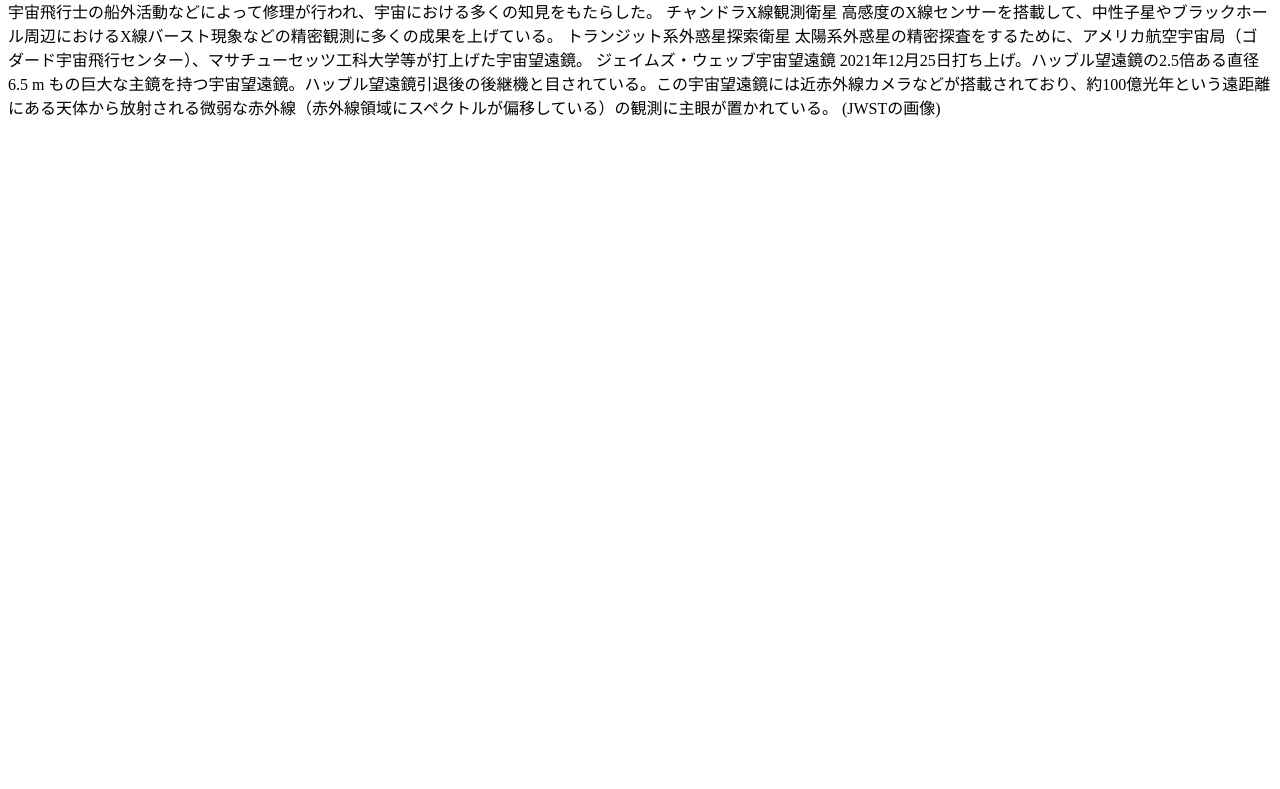
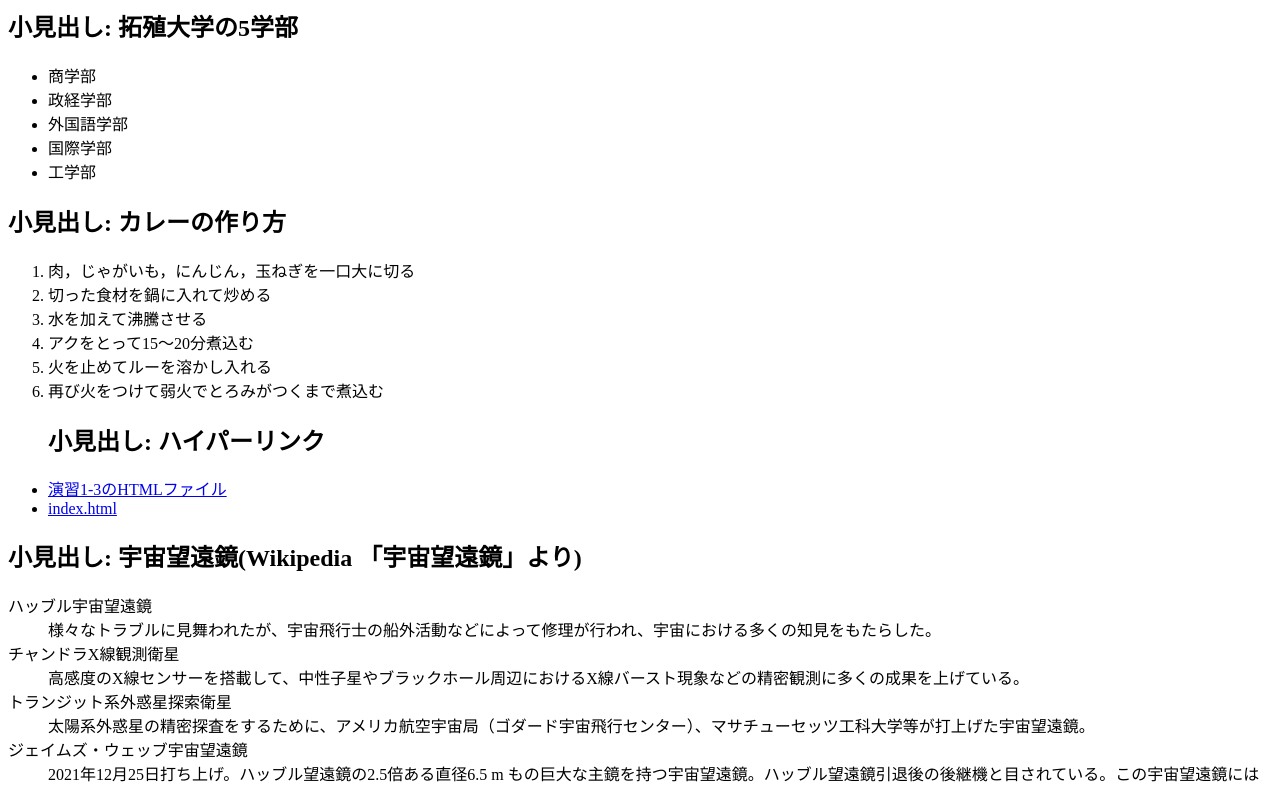
Before and after one commit to G284822022/medialabo, a plain HTML site: page practice-html/elements.html in a window 1280 px wide. Shown: the part 81-870 px from the top of the page. Before the commit the page ends 800 px from the top, so only its background shows below. Drawn offline with Linux system fonts and the light colour scheme.

Commit message:
演習1-4

```diff
--- a/practice-html/elements.html
+++ b/practice-html/elements.html
@@ -5,33 +5,47 @@
     <title>演習1-4: HTMLのさまざまな要素</title>
   </head>
   <body>
-	見出し: 演習1-4: HTMLのさまざまな要素
-		小見出し: 拓殖大学の5学部
-			商学部
-			政経学部
-			外国語学部
-			国際学部
-			工学部
-		小見出し: カレーの作り方
-			肉，じゃがいも，にんじん，玉ねぎを一口大に切る
-			切った食材を鍋に入れて炒める
-			水を加えて沸騰させる
-			アクをとって15〜20分煮込む
-			火を止めてルーを溶かし入れる
-			再び火をつけて弱火でとろみがつくまで煮込む
-		小見出し: ハイパーリンク
-			演習1-3のHTMLファイル
-			index.html
-		小見出し: 宇宙望遠鏡(Wikipedia 「宇宙望遠鏡」より）
-			ハッブル宇宙望遠鏡
-				様々なトラブルに見舞われたが、宇宙飛行士の船外活動などによって修理が行われ、宇宙における多くの知見をもたらした。
-			チャンドラX線観測衛星
-				高感度のX線センサーを搭載して、中性子星やブラックホール周辺におけるX線バースト現象などの精密観測に多くの成果を上げている。
-			トランジット系外惑星探索衛星
-				太陽系外惑星の精密探査をするために、アメリカ航空宇宙局（ゴダード宇宙飛行センター）、マサチューセッツ工科大学等が打上げた宇宙望遠鏡。
-			ジェイムズ・ウェッブ宇宙望遠鏡
-				2021年12月25日打ち上げ。ハッブル望遠鏡の2.5倍ある直径6.5 m もの巨大な主鏡を持つ宇宙望遠鏡。ハッブル望遠鏡引退後の後継機と目されている。この宇宙望遠鏡には近赤外線カメラなどが搭載されており、約100億光年という遠距離にある天体から放射される微弱な赤外線（赤外線領域にスペクトルが偏移している）の観測に主眼が置かれている。
+	<h1>見出し: 演習1-4: HTMLのさまざまな要素</h1>
+		<h2>小見出し: 拓殖大学の5学部</h2>
+		<ul>
+			<li>商学部</li>
+			<li>政経学部</li>
+			<li>外国語学部</li>
+			<li>国際学部</li>
+			<li>工学部</li>
+		</ul>
+		<h2>小見出し: カレーの作り方</h2>
+		<ol>
+			<li>肉，じゃがいも，にんじん，玉ねぎを一口大に切る</li>
+			<li>切った食材を鍋に入れて炒める</li>
+			<li>水を加えて沸騰させる</li>
+			<li>アクをとって15〜20分煮込む</li>
+			<li>火を止めてルーを溶かし入れる</li>
+			<li>再び火をつけて弱火でとろみがつくまで煮込む</li>
+		</ol>
+		<ul>
+		<h2>小見出し: ハイパーリンク</h2>
+			<li><a href="structure.html"
+					title="演習1-3のHTMLファイル"
+					target="_blank">演習1-3のHTMLファイル</a></li>
+			<li><a href="../index.html"
+				   title="index.html"
+				target="_blank">index.html</a></li>
+		</ul>
+		<h2>小見出し: 宇宙望遠鏡(Wikipedia 「宇宙望遠鏡」より)</h2>
+		<dd>
+			<dt>ハッブル宇宙望遠鏡</dt>
+				<dd>様々なトラブルに見舞われたが、宇宙飛行士の船外活動などによって修理が行われ、宇宙における多くの知見をもたらした。</dd>
+			<dt>チャンドラX線観測衛星</dt>
+				<dd>高感度のX線センサーを搭載して、中性子星やブラックホール周辺におけるX線バースト現象などの精密観測に多くの成果を上げている。</dd>
+			<dt>トランジット系外惑星探索衛星</dt>
+				<dd>太陽系外惑星の精密探査をするために、アメリカ航空宇宙局（ゴダード宇宙飛行センター）、マサチューセッツ工科大学等が打上げた宇宙望遠鏡。</dd>
+			<dt>ジェイムズ・ウェッブ宇宙望遠鏡</dt>
+				<dd>2021年12月25日打ち上げ。ハッブル望遠鏡の2.5倍ある直径6.5 m もの巨大な主鏡を持つ宇宙望遠鏡。ハッブル望遠鏡引退後の後継機と目されている。この宇宙望遠鏡には近赤外線カメラなどが搭載されており、約100億光年という遠距離にある天体から放射される微弱な赤外線（赤外線領域にスペクトルが偏移している）の観測に主眼が置かれている。</dd>
 
 		(JWSTの画像)
+		<img src="JWST_spacecraft_model_2.png" >
+</p>
+
   </body>
 </html>
```
Also changed, not shown: project.html (added), 1 other file.
